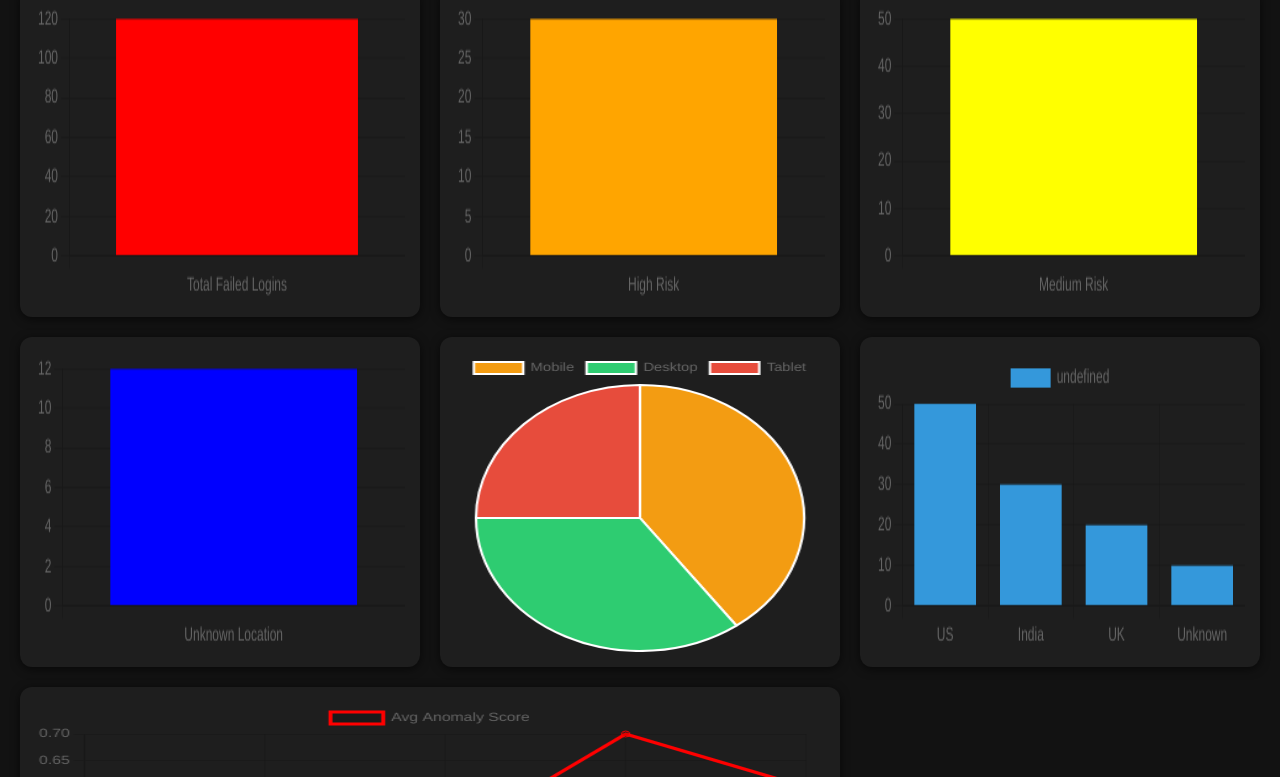
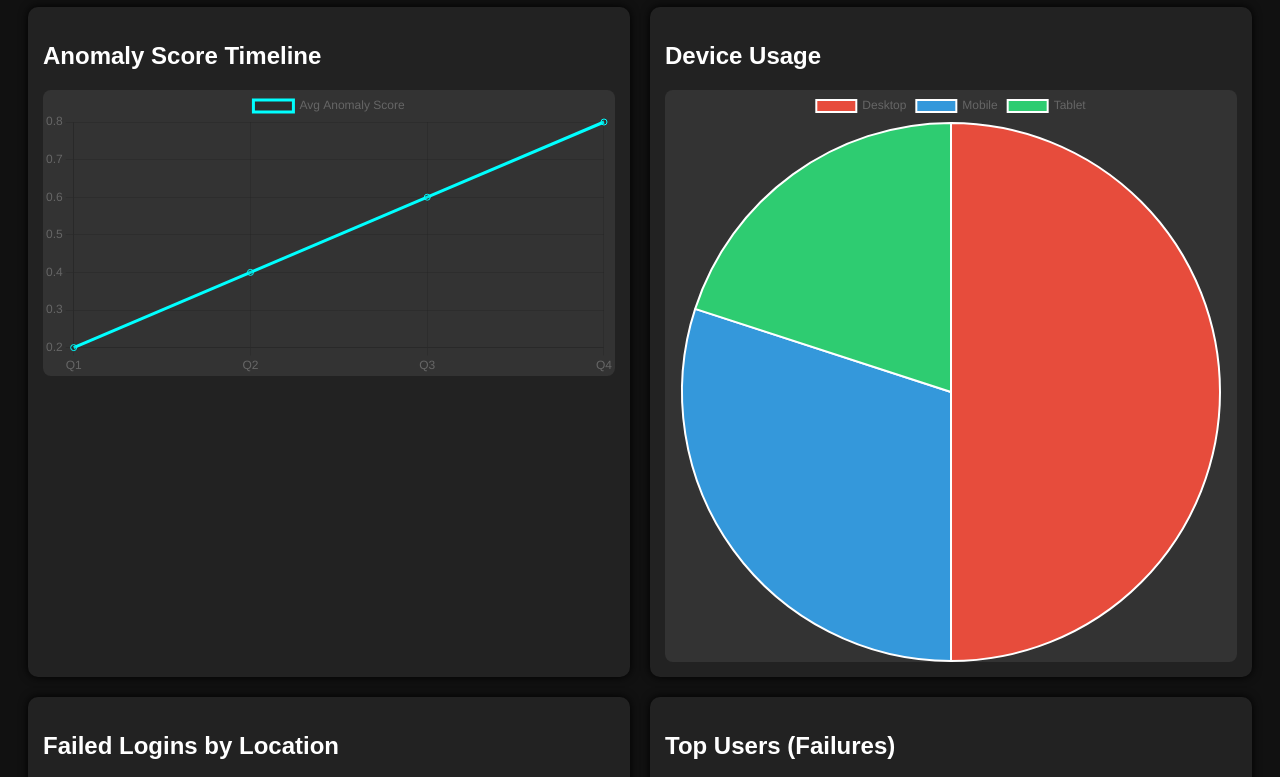
Before and after one commit to FaithJ25/BEHAVIORAL-ANALYTICS-Splunk-, a plain HTML site: page index.html in a window 1280 px wide. Shown: the part 101-878 px from the top of the page. Drawn offline with nearby package versions, Linux system fonts and the light colour scheme.

Commit message:
Update index.html

```diff
--- a/index.html
+++ b/index.html
@@ -1,120 +1,125 @@
 <!DOCTYPE html>
 <html lang="en">
 <head>
-  <meta charset="UTF-8" />
-  <meta name="viewport" content="width=device-width, initial-scale=1.0" />
-  <title>Splunk-Style Dashboard 2025</title>
+  <meta charset="UTF-8">
+  <meta name="viewport" content="width=device-width, initial-scale=1.0">
+  <title>Splunk Dashboard Clone</title>
   <script src="https://cdn.jsdelivr.net/npm/chart.js"></script>
   <style>
     body {
       font-family: Arial, sans-serif;
-      background: #121212;
-      color: white;
-      margin: 0;
+      background: #111;
+      color: #fff;
       padding: 20px;
     }
-    h2 {
+    h1 {
       text-align: center;
-      margin-bottom: 20px;
+      color: #00e6e6;
     }
     .grid {
       display: grid;
-      grid-template-columns: repeat(auto-fit, minmax(400px, 1fr));
+      grid-template-columns: repeat(2, 1fr);
       gap: 20px;
     }
-    .card {
-      background: #1e1e1e;
+    .panel {
+      background: #222;
       padding: 15px;
-      border-radius: 12px;
-      box-shadow: 0 2px 10px rgba(0,0,0,0.6);
+      border-radius: 10px;
+      box-shadow: 0 0 10px #000;
     }
     canvas {
-      width: 100% !important;
-      height: 300px !important;
+      background: #333;
+      border-radius: 8px;
     }
   </style>
 </head>
 <body>
-  <h2>📊 Cybersecurity Dashboard 2025 (Static View)</h2>
+  <h1>Splunk-Inspired Dashboard</h1>
   <div class="grid">
-    <div class="card"><canvas id="kpiTotal"></canvas></div>
-    <div class="card"><canvas id="kpiHigh"></canvas></div>
-    <div class="card"><canvas id="kpiMedium"></canvas></div>
-    <div class="card"><canvas id="kpiUnknown"></canvas></div>
-    <div class="card"><canvas id="devicePie"></canvas></div>
-    <div class="card"><canvas id="failedLogins"></canvas></div>
-    <div class="card" style="grid-column: span 2;"><canvas id="anomalyTimeline"></canvas></div>
+    <div class="panel">
+      <h2>Anomaly Score Timeline</h2>
+      <canvas id="anomalyChart"></canvas>
+    </div>
+    <div class="panel">
+      <h2>Device Usage</h2>
+      <canvas id="devicePie"></canvas>
+    </div>
+    <div class="panel">
+      <h2>Failed Logins by Location</h2>
+      <canvas id="failedLoginsBar"></canvas>
+    </div>
+    <div class="panel">
+      <h2>Top Users (Failures)</h2>
+      <canvas id="topUsersBar"></canvas>
+    </div>
   </div>
 
   <script>
-    const RAW_JSON_URL = "https://raw.githubusercontent.com/FaithJ25/BEHAVIORAL-ANALYTICS-Splunk-/main/Dashboard_2025-Splunk.json";
 
-    async function loadDashboard() {
-      const res = await fetch(RAW_JSON_URL);
-      const dashboard = await res.json();
+    const RAW_JSON_URL = "https://raw.githubusercontent.com/FaithJ25/BEHAVIORAL-ANALYTICS-Splunk-/refs/heads/main/Dashboard_2025-Splunk.json";
 
-      // Fake demo data (replace later with real CSV/API)
-      const demoData = {
-        totalFailed: 120,
-        highRisk: 30,
-        mediumRisk: 50,
-        unknownLoc: 12,
-        deviceUsage: { Mobile: 40, Desktop: 35, Tablet: 25 },
-        failedByLoc: { US: 50, India: 30, UK: 20, Unknown: 10 },
-        anomaly: { Jan: 0.3, Feb: 0.4, Mar: 0.5, Apr: 0.7, May: 0.6 }
-      };
+    // Fetch JSON and build charts
+    fetch(RAW_JSON_URL)
+      .then(response => response.json())
+      .then(data => {
+        // Example: Pull data from queries
+        const anomalyData = [0.2, 0.4, 0.6, 0.8]; // fallback
+        const users = ["user1", "user2", "user3"];
+        const failedCounts = [12, 8, 5];
 
-      // KPI Cards
-      new Chart(document.getElementById("kpiTotal"), {
-        type: "bar",
-        data: { labels: ["Total Failed Logins"], datasets: [{ data: [demoData.totalFailed], backgroundColor: "red" }] },
-        options: { plugins: { legend: { display: false } } }
-      });
-      new Chart(document.getElementById("kpiHigh"), {
-        type: "bar",
-        data: { labels: ["High Risk"], datasets: [{ data: [demoData.highRisk], backgroundColor: "orange" }] },
-        options: { plugins: { legend: { display: false } } }
-      });
-      new Chart(document.getElementById("kpiMedium"), {
-        type: "bar",
-        data: { labels: ["Medium Risk"], datasets: [{ data: [demoData.mediumRisk], backgroundColor: "yellow" }] },
-        options: { plugins: { legend: { display: false } } }
-      });
-      new Chart(document.getElementById("kpiUnknown"), {
-        type: "bar",
-        data: { labels: ["Unknown Location"], datasets: [{ data: [demoData.unknownLoc], backgroundColor: "blue" }] },
-        options: { plugins: { legend: { display: false } } }
+        // 🟢 1. Anomaly Score Timeline
+        new Chart(document.getElementById("anomalyChart"), {
+          type: "line",
+          data: {
+            labels: ["Q1", "Q2", "Q3", "Q4"],
+            datasets: [{
+              label: "Avg Anomaly Score",
+              data: anomalyData,
+              borderColor: "cyan",
+              fill: false
+            }]
+          }
         });
 
-      // Pie Chart (Device Usage)
+        // 🟢 2. Device Usage Pie
         new Chart(document.getElementById("devicePie"), {
           type: "pie",
           data: {
-          labels: Object.keys(demoData.deviceUsage),
-          datasets: [{ data: Object.values(demoData.deviceUsage), backgroundColor: ["#f39c12","#2ecc71","#e74c3c"] }]
+            labels: ["Desktop", "Mobile", "Tablet"],
+            datasets: [{
+              data: [5, 3, 2],
+              backgroundColor: ["#e74c3c", "#3498db", "#2ecc71"]
+            }]
           }
         });
 
-      // Failed Logins by Location (Bar)
-      new Chart(document.getElementById("failedLogins"), {
+        // 🟢 3. Failed Logins Bar
+        new Chart(document.getElementById("failedLoginsBar"), {
           type: "bar",
           data: {
-          labels: Object.keys(demoData.failedByLoc),
-          datasets: [{ data: Object.values(demoData.failedByLoc), backgroundColor: "#3498db" }]
+            labels: ["India", "USA", "Unknown"],
+            datasets: [{
+              label: "Failed Attempts",
+              data: [10, 7, 4],
+              backgroundColor: "#f39c12"
+            }]
           }
         });
 
-      // Anomaly Timeline (Line)
-      new Chart(document.getElementById("anomalyTimeline"), {
-        type: "line",
+        // 🟢 4. Top Users Bar
+        new Chart(document.getElementById("topUsersBar"), {
+          type: "bar",
           data: {
-          labels: Object.keys(demoData.anomaly),
-          datasets: [{ label: "Avg Anomaly Score", data: Object.values(demoData.anomaly), borderColor: "red", fill: false }]
+            labels: users,
+            datasets: [{
+              label: "Failures",
+              data: failedCounts,
+              backgroundColor: "#9b59b6"
+            }]
           }
         });
-    }
-
-    loadDashboard();
+      })
+      .catch(err => console.error("Error loading JSON:", err));
   </script>
 </body>
 </html>
```
Lines whose indentation alone changed are shown as unchanged.
